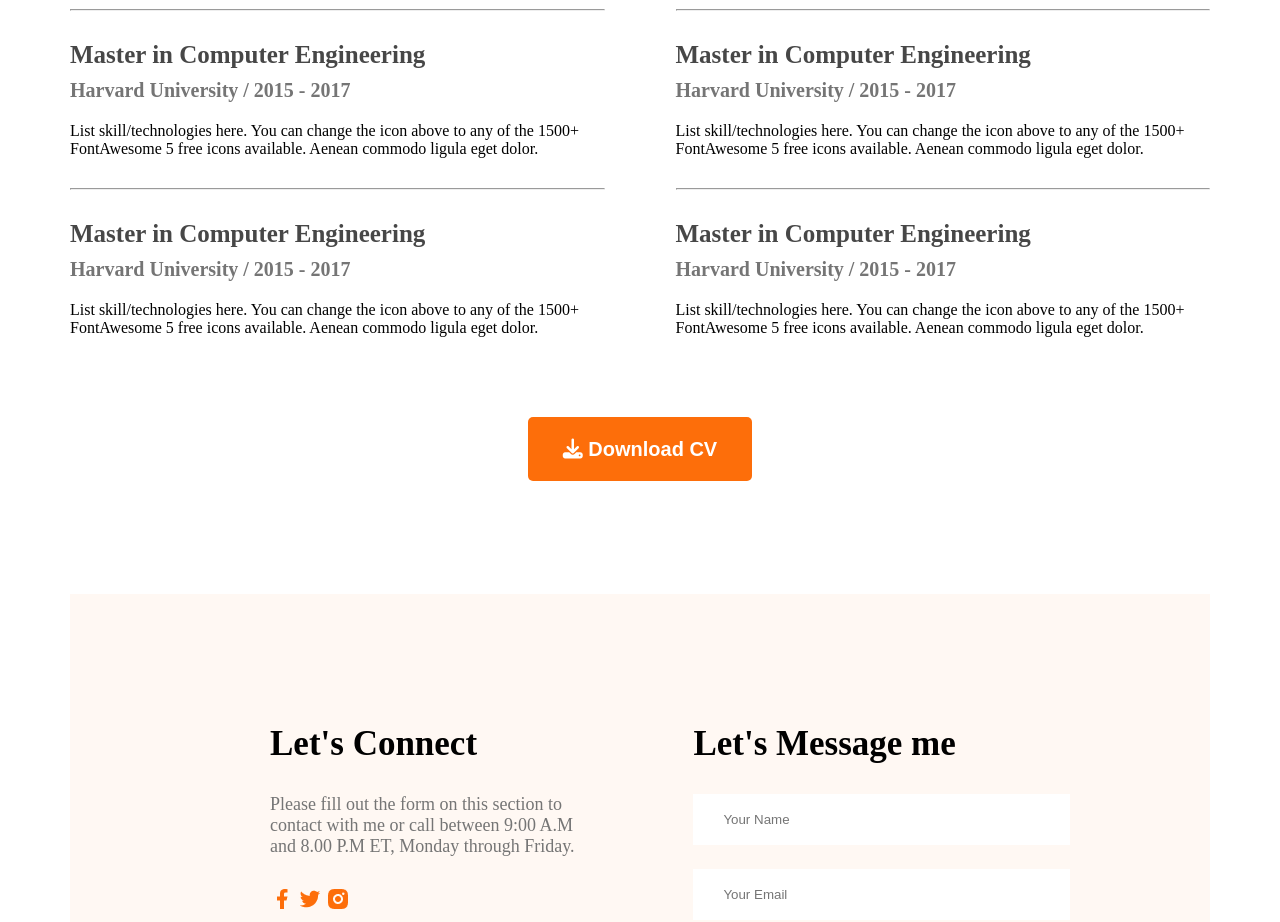
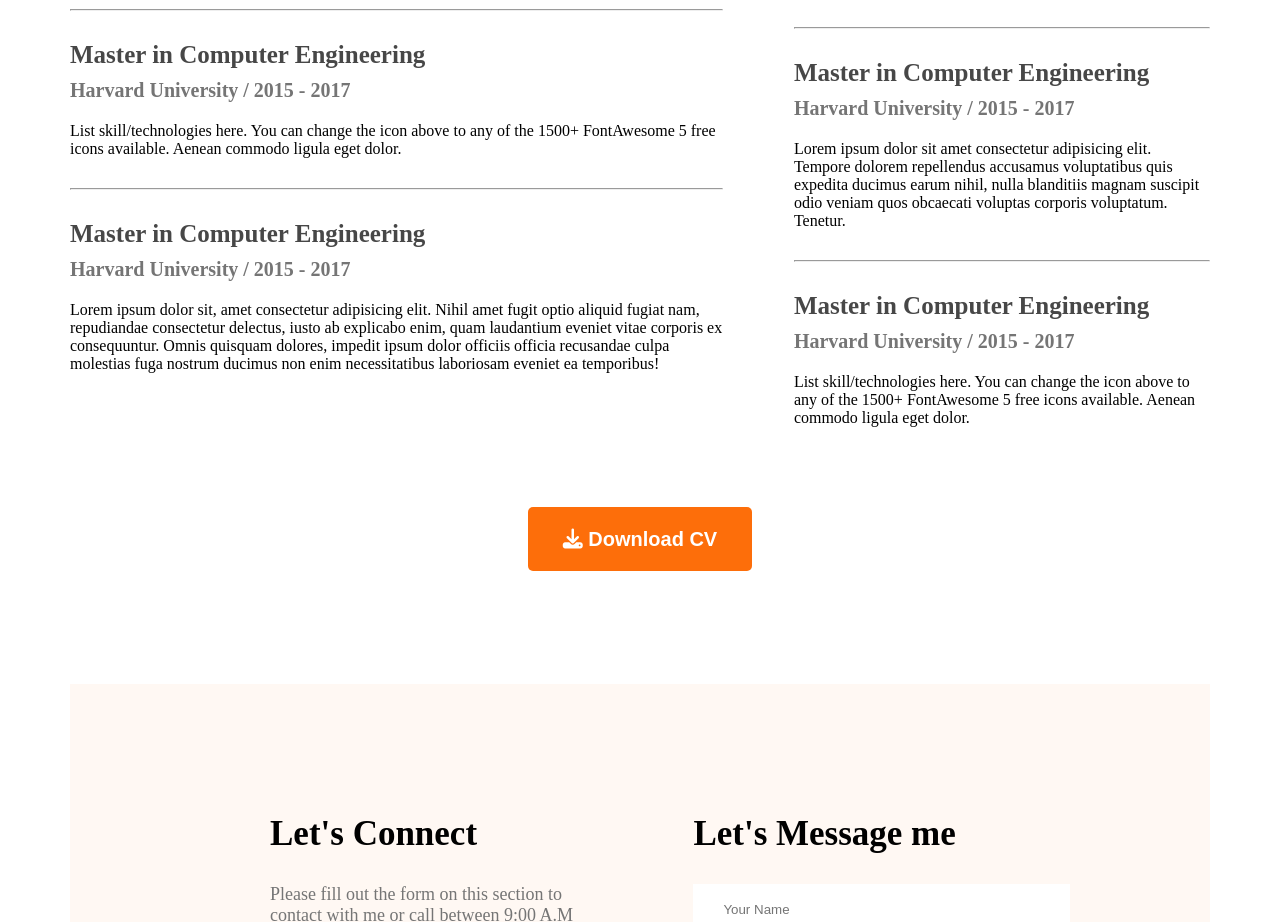
Before and after one commit to tariik12/devloper-fortfolio, a plain HTML site: page index.html in a window 1280 px wide. Shown: the part 2455-3377 px from the top of the page. Drawn offline with Linux system fonts and the light colour scheme.

Commit message:
the comit

```diff
--- a/index.html
+++ b/index.html
@@ -28,7 +28,7 @@
                 <button class="btn-primary"><i class="fa-solid fa-download"></i> Download CV</button>
                 <button class="btn-contact"><i class="fa-solid fa-phone-volume"></i> Contact</button>
             </div>
-                <img src="/images/hardy.png" alt="The image">
+                <img src="images/hardy.png" alt="Thi is Hardy">
         </div>
 
     </header>
@@ -108,8 +108,7 @@
                     <div class="resume-item">
                         <h4 class="title">Master in Computer Engineering</h4>
                         <h5 class="sub-title">Harvard University / 2015 - 2017</h5>
-                        <p class="description">List skill/technologies here. You can change the icon above
-                            to any of the 1500+ FontAwesome 5 free icons available. Aenean commodo ligula eget dolor.</p>
+                        <p class="description">Lorem ipsum dolor sit, amet consectetur adipisicing elit. Nihil amet fugit optio aliquid fugiat nam, repudiandae consectetur delectus, iusto ab explicabo enim, quam laudantium eveniet vitae corporis ex consequuntur. Omnis quisquam dolores, impedit ipsum dolor officiis officia recusandae culpa molestias fuga nostrum ducimus non enim necessitatibus laboriosam eveniet ea temporibus!</p>
                     </div>
                 </div>
                 <div>
@@ -124,8 +123,8 @@
                     <div class="resume-item">
                         <h4 class="title">Master in Computer Engineering</h4>
                         <h5 class="sub-title">Harvard University / 2015 - 2017</h5>
-                        <p class="description">List skill/technologies here. You can change the icon above
-                            to any of the 1500+ FontAwesome 5 free icons available. Aenean commodo ligula eget dolor.</p>
+                        <p class="description">Lorem ipsum dolor sit amet consectetur adipisicing elit. Tempore dolorem repellendus accusamus voluptatibus quis expedita ducimus earum nihil, nulla blanditiis magnam suscipit odio veniam quos obcaecati voluptas corporis voluptatum. Tenetur.
+                        </p>
                     </div>
                     <hr>
                     <div class="resume-item">
```
